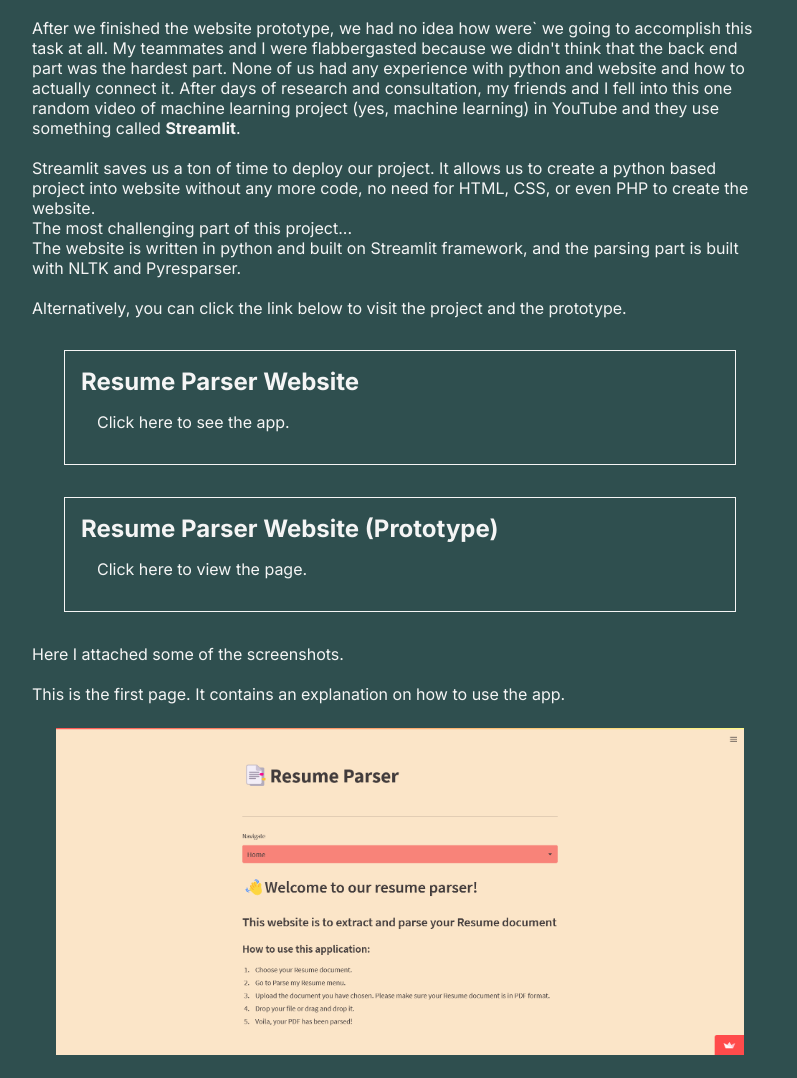
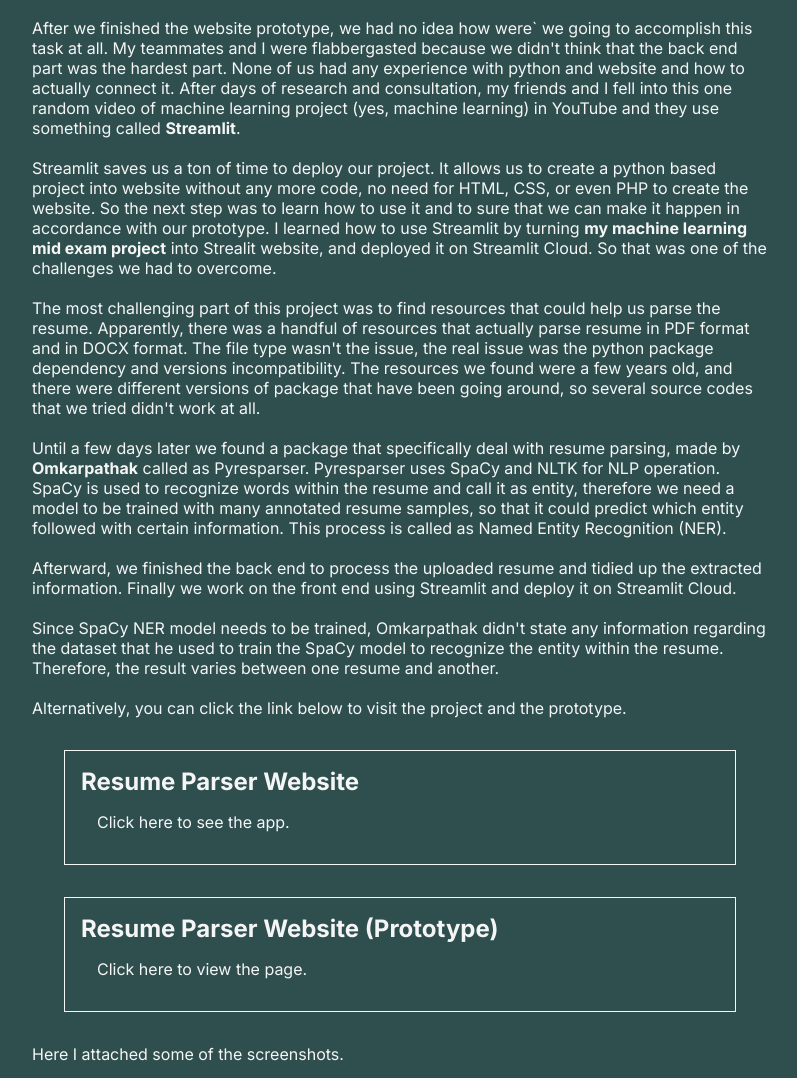
Before and after one commit to vitopm/vitopm.com, a PHP site: page /projects/resume-parser-website.php in a window 1280 px wide. Shown: the part 378-1456 px from the top of the page, without its empty margins (240-1037 px from the left). Run offline with PHP 8.4, Linux system fonts and the light colour scheme.

Commit message:
Added more explanation

```diff
--- a/projects/resume-parser-website.php
+++ b/projects/resume-parser-website.php
@@ -43,14 +43,23 @@
             </p>
             <br>
             <p>
-                Streamlit saves us a ton of time to deploy our project. It allows us to create a python based project into website without any more code, no need for HTML, CSS, or even PHP to create the website.
+                Streamlit saves us a ton of time to deploy our project. It allows us to create a python based project into website without any more code, no need for HTML, CSS, or even PHP to create the website. So the next step was to learn how to use it and to sure that we can make it happen in accordance with our prototype. I learned how to use Streamlit by turning <a href="insurance-prediction.php"><b>my machine learning mid exam project</b></a> into Strealit website, and deployed it on Streamlit Cloud. So that was one of the challenges we had to overcome.
             </p>
+            <br>
             <p>
-                The most challenging part of this project...
+                The most challenging part of this project was to find resources that could help us parse the resume. Apparently, there was a handful of resources that actually parse resume in PDF format and in DOCX format. The file type wasn't the issue, the real issue was the python package dependency and versions incompatibility. The resources we found were a few years old, and there were different versions of package that have been going around, so several source codes that we tried didn't work at all.
             </p>
-
+            <br>
             <p>
-                The website is written in python and built on Streamlit framework, and the parsing part is built with NLTK and Pyresparser.
+                Until a few days later we found a package that specifically deal with resume parsing, made by <a href="https://omkarpathak.in/pyresparser/" target="_blank"><b>Omkarpathak</b></a> called as Pyresparser. Pyresparser uses SpaCy and NLTK for NLP operation. SpaCy is used to recognize words within the resume and call it as entity, therefore we need a model to be trained with many annotated resume samples, so that it could predict which entity followed with certain information. This process is called as Named Entity Recognition (NER).
+            </p>
+            <br>
+            <p>
+                Afterward, we finished the back end to process the uploaded resume and tidied up the extracted information. Finally we work on the front end  using Streamlit and deploy it on Streamlit Cloud.
+            </p>
+            <br>
+            <p>
+                Since SpaCy NER model needs to be trained, Omkarpathak didn't state any information regarding the dataset that he used to train the SpaCy model to recognize the entity within the resume. Therefore, the result varies between one resume and another.
             </p>
             <br>
             <p>
@@ -101,7 +110,7 @@
             <img class ="project-img" src="../resources/images/projects/resume-parser-website/resume-parser-parse.png" alt="">
 
             <p>
-                In the end, we enjoyed the process of making our project, although the
+                In the end, we enjoyed the process of making our project, although the result can sometimes is far from the actual data on the resume. For me personally, i think this project is a monumental milestone for me and the team. I'm hoping we could polish this project further in the future, not to just leave it as it is, but to make this actually useful for others who need this.
             </p>
 
         </div>
```
